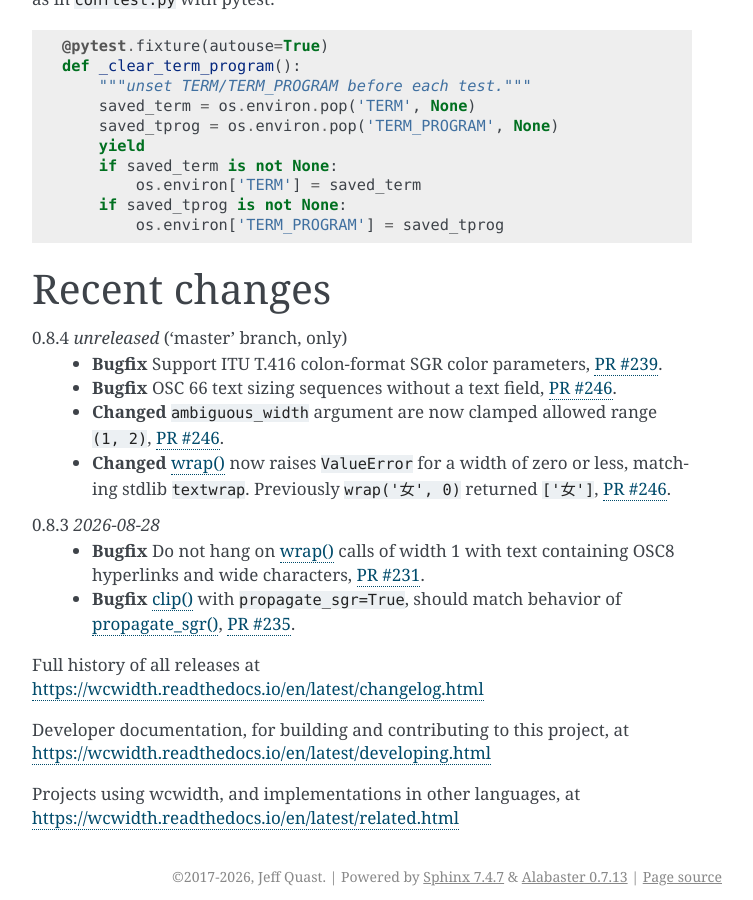
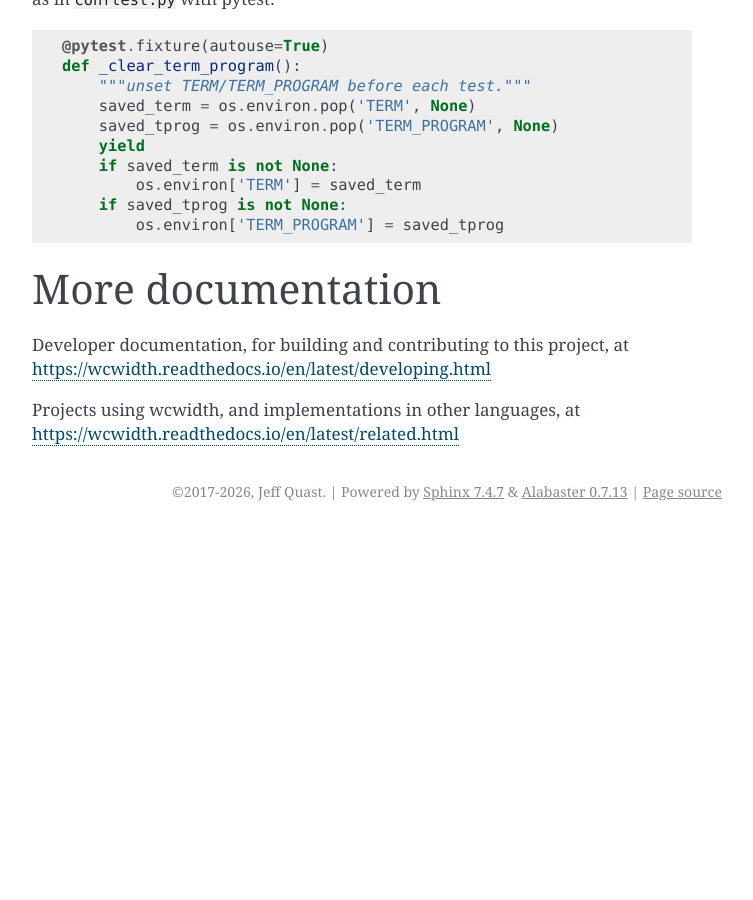
Before and after one commit to jquast/wcwidth, a Sphinx documentation site: the page built from docs/intro.rst, in a window 1280 px wide and 900 px high, scrolled down 9953 px. Shown: the whole window, without its empty margins (388-1141 px from the left). Built offline with Sphinx 7.4.7, drawn with Linux system fonts in a browser that asks for light colours; after the commit the page ends 10484 px from its top, so only the background shows below that; some of the changed text lies outside the part shown.

Commit message:
reduce intro.rst further

```diff
--- a/docs/intro.rst
+++ b/docs/intro.rst
@@ -491,23 +491,9 @@ or unset ``TERM`` and ``TERM_PROGRAM`` environment values, such as in ``conftest
         if saved_tprog is not None:
             os.environ['TERM_PROGRAM'] = saved_tprog
 
-==============
-Recent changes
-==============
-0.8.4 *unreleased* ('master' branch, only)
-  * **Bugfix** Support ITU T.416 colon-format SGR color parameters, `PR #239`_.
-  * **Bugfix** OSC 66 text sizing sequences without a text field, `PR #246`_.
-  * **Changed** ``ambiguous_width`` argument are now clamped allowed range ``(1, 2)``, `PR #246`_.
-  * **Changed** `wrap()`_ now raises ``ValueError`` for a width of zero or less, matching stdlib
-    ``textwrap``.  Previously ``wrap('女', 0)`` returned ``['女']``, `PR #246`_.
-
-0.8.3 *2026-08-28*
-  * **Bugfix** Do not hang on `wrap()`_ calls of width 1 with text containing OSC8 hyperlinks and
-    wide characters, `PR #231`_.
-  * **Bugfix** `clip()`_ with ``propagate_sgr=True``, should match behavior of `propagate_sgr()`_,
-    `PR #235`_.
-
-Full history of all releases at https://wcwidth.readthedocs.io/en/latest/changelog.html
+==================
+More documentation
+==================
 
 Developer documentation, for building and contributing to this project, at
 https://wcwidth.readthedocs.io/en/latest/developing.html
@@ -516,10 +502,6 @@ Projects using wcwidth, and implementations in other languages, at
 https://wcwidth.readthedocs.io/en/latest/related.html
 
 .. _`specification`: https://wcwidth.readthedocs.io/en/latest/specs.html
-.. _`PR #231`: https://github.com/jquast/wcwidth/pull/231
-.. _`PR #235`: https://github.com/jquast/wcwidth/pull/235
-.. _`PR #239`: https://github.com/jquast/wcwidth/pull/239
-.. _`PR #246`: https://github.com/jquast/wcwidth/pull/246
 .. _`jquast/blessed`: https://github.com/jquast/blessed
 .. _`wcwidth(3)`:  https://man7.org/linux/man-pages/man3/wcwidth.3.html
 .. _`wcswidth(3)`: https://man7.org/linux/man-pages/man3/wcswidth.3.html
@@ -543,7 +525,6 @@ https://wcwidth.readthedocs.io/en/latest/related.html
 .. _`wrap()`: https://wcwidth.readthedocs.io/en/latest/api.html#wcwidth.wrap
 .. _`clip()`: https://wcwidth.readthedocs.io/en/latest/api.html#wcwidth.clip
 .. _`strip_sequences()`: https://wcwidth.readthedocs.io/en/latest/api.html#wcwidth.strip_sequences
-.. _`propagate_sgr()`: https://wcwidth.readthedocs.io/en/latest/api.html#wcwidth.propagate_sgr
 .. _`iter_sequences()`: https://wcwidth.readthedocs.io/en/latest/api.html#wcwidth.iter_sequences
 .. _`list_term_programs()`: https://wcwidth.readthedocs.io/en/latest/api.html#wcwidth.list_term_programs
 .. _`Unicode Standard Annex #29`: https://www.unicode.org/reports/tr29/
```
